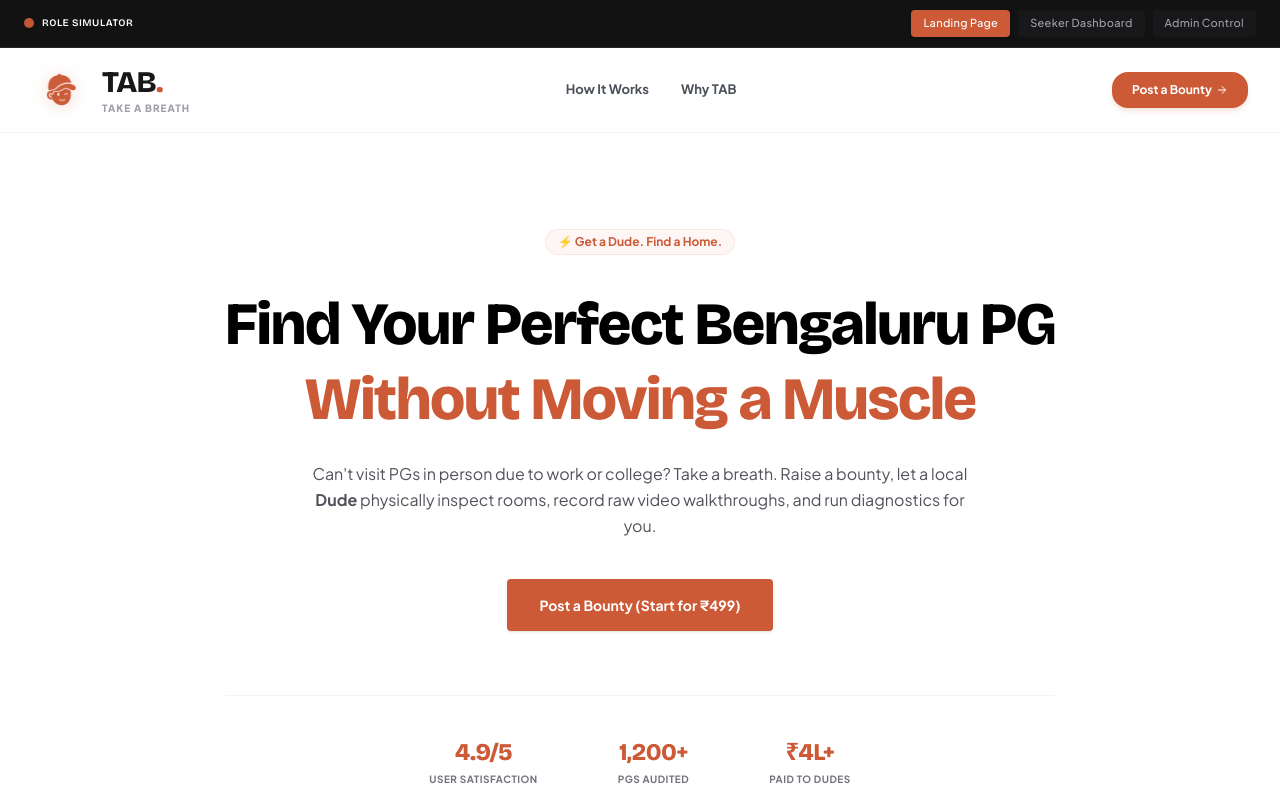
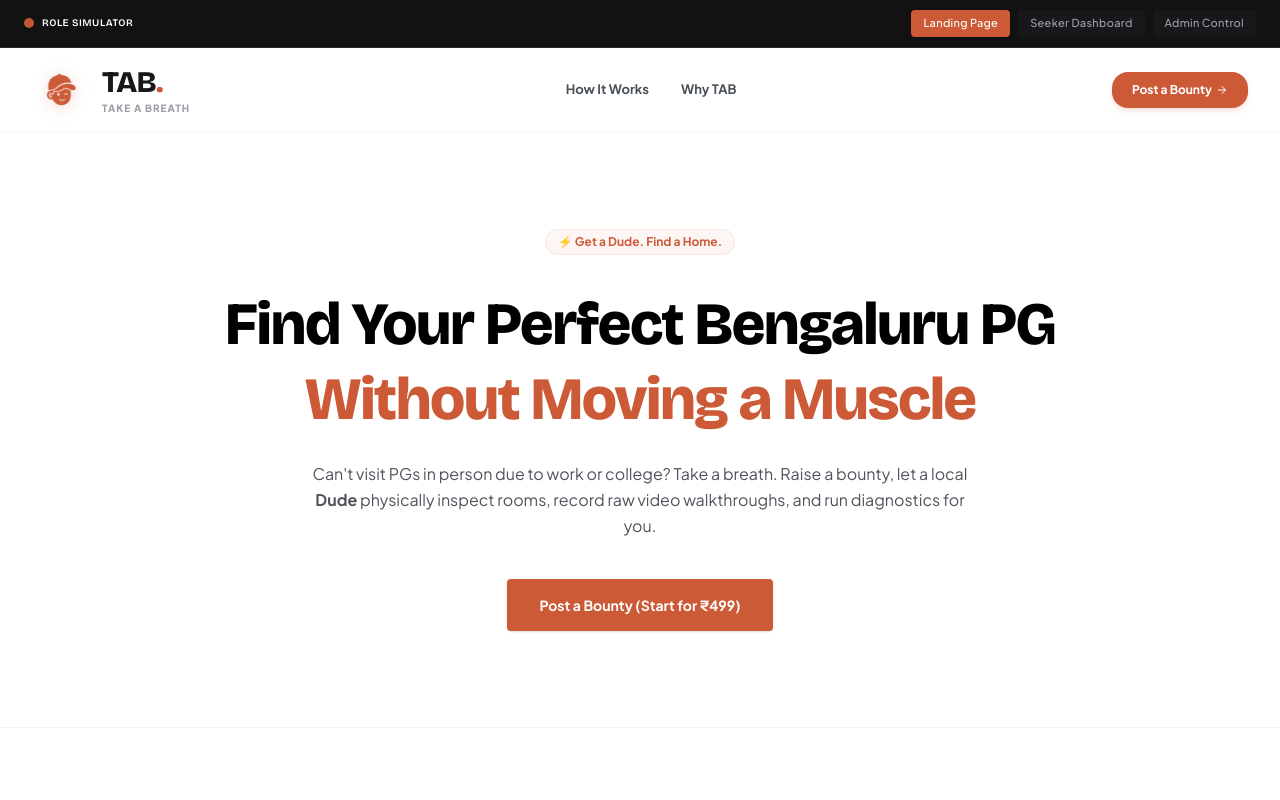
Before and after one commit to jaggureddy11/Take-A-Break, a Next.js app in the folder frontend/: page / in a window 1280 px wide. Shown: the top 800 px of the page. Built offline with nearby package versions, Linux system fonts and the light colour scheme.

Commit message:
Remove user satisfaction and audit metrics from hero section

```diff
--- a/frontend/app/page.tsx
+++ b/frontend/app/page.tsx
@@ -70,20 +70,7 @@ export default function Home() {
               Post a Bounty (Start for ₹499)
             </Link>
           </div>
-          <div className="flex gap-12 sm:gap-20 mt-16 border-t border-zinc-100 pt-10 w-full justify-center text-zinc-800">
-            <div className="flex flex-col">
-              <span className="font-heading font-black text-2xl tracking-tight text-[#cc5a37]">4.9/5</span>
-              <span className="text-[10px] font-bold text-zinc-500 uppercase tracking-wider mt-1">User Satisfaction</span>
-            </div>
-            <div className="flex flex-col">
-              <span className="font-heading font-black text-2xl tracking-tight text-[#cc5a37]">1,200+</span>
-              <span className="text-[10px] font-bold text-zinc-500 uppercase tracking-wider mt-1">PGs Audited</span>
-            </div>
-            <div className="flex flex-col">
-              <span className="font-heading font-black text-2xl tracking-tight text-[#cc5a37]">₹4L+</span>
-              <span className="text-[10px] font-bold text-zinc-500 uppercase tracking-wider mt-1">Paid to Dudes</span>
-            </div>
-          </div>
+
         </div>
       </section>
 
--- a/frontend/prototype/index.html
+++ b/frontend/prototype/index.html
@@ -73,20 +73,7 @@
             <button class="btn btn-primary btn-lg" id="hero-cta-post">Post a Bounty (Start for ₹499)</button>
             <button class="btn btn-secondary btn-lg" id="hero-cta-dude">Become a Dude & Earn</button>
           </div>
-          <div class="hero-metrics">
-            <div class="metric-item">
-              <span class="metric-value">4.9/5</span>
-              <span class="metric-label">User Satisfaction</span>
-            </div>
-            <div class="metric-item">
-              <span class="metric-value">1,200+</span>
-              <span class="metric-label">PGs Audited</span>
-            </div>
-            <div class="metric-item">
-              <span class="metric-value">₹4L+</span>
-              <span class="metric-label">Paid to Dudes</span>
-            </div>
-          </div>
+
         </div>
       </section>
 
```
